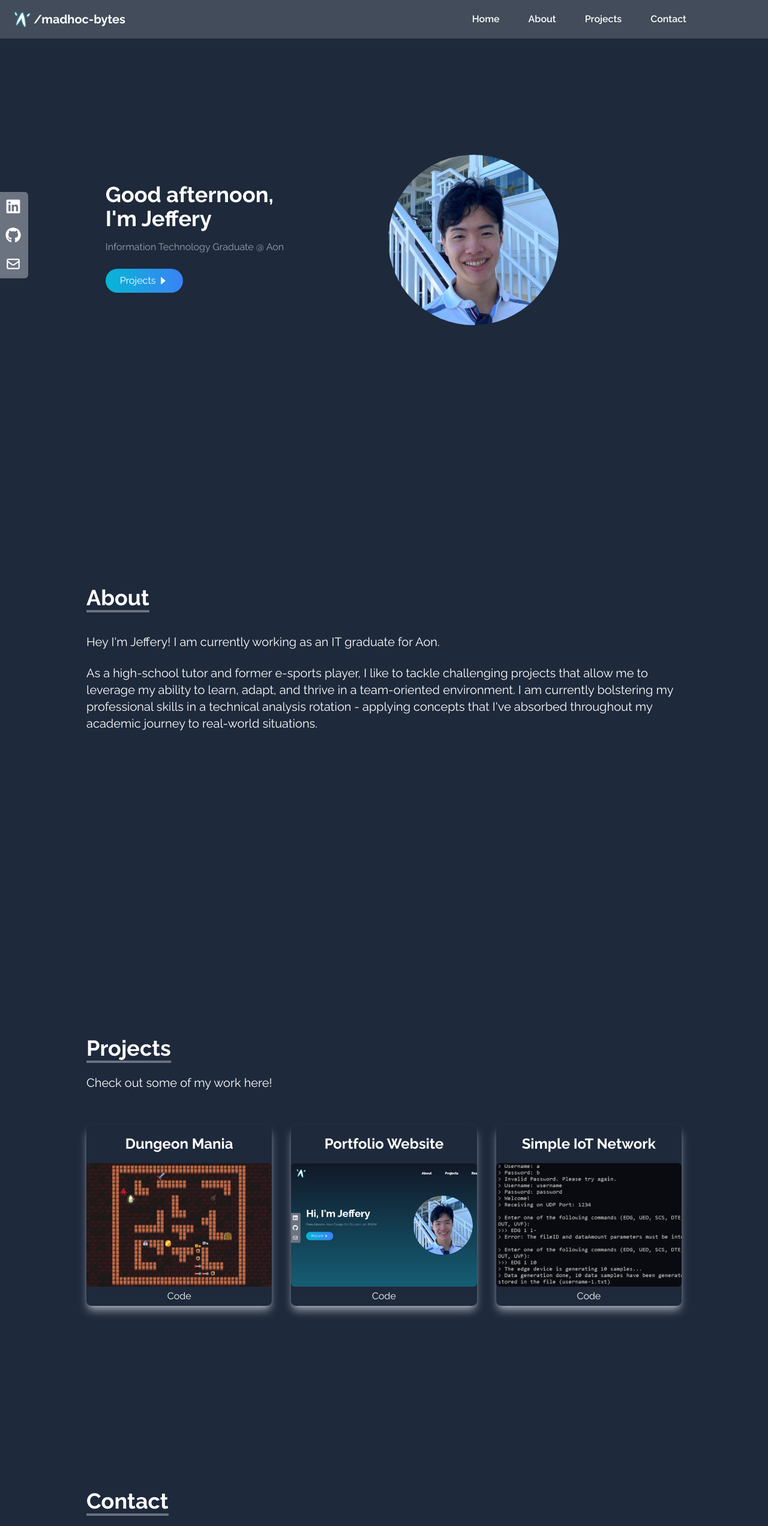
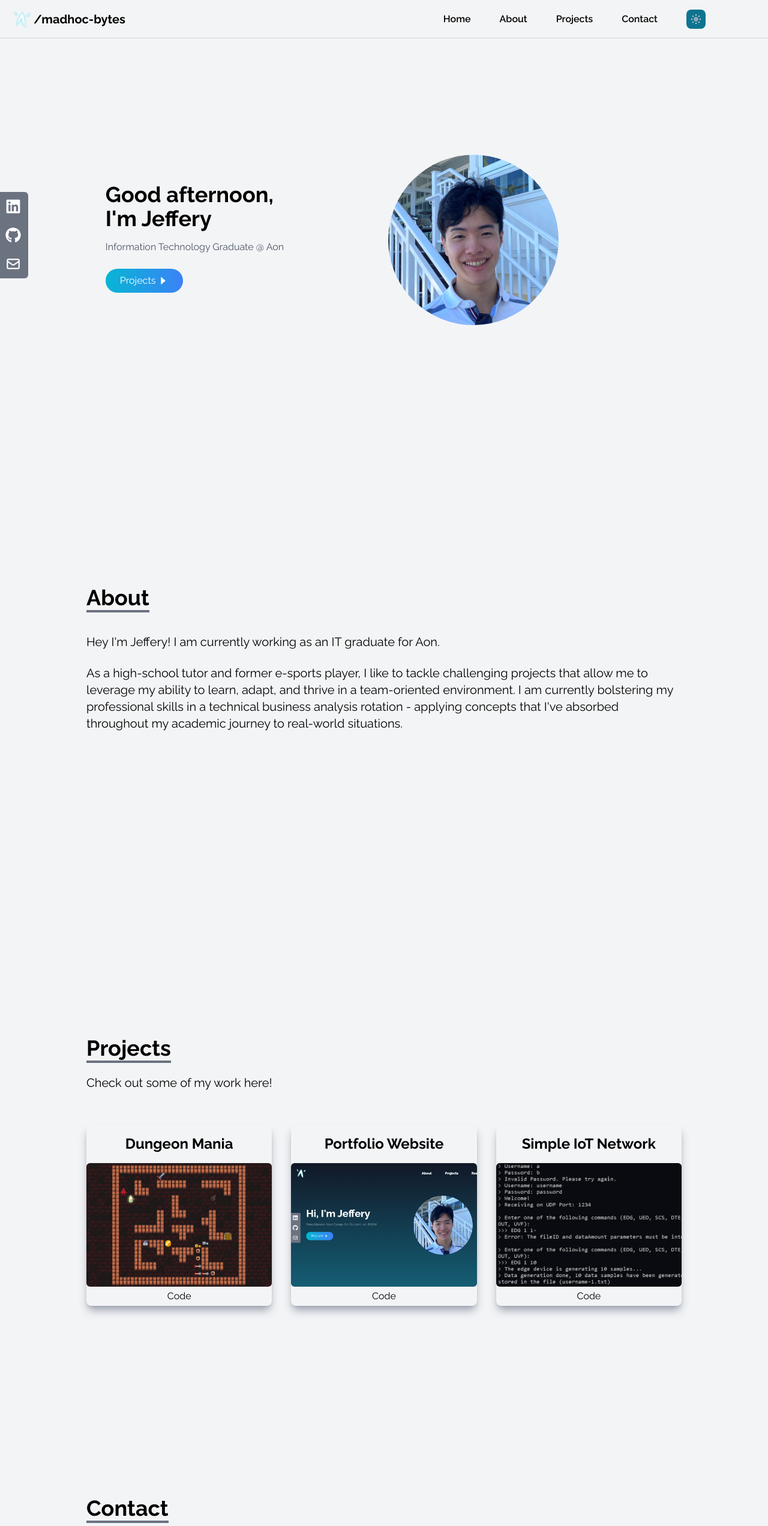
Before and after one commit to madh0c/madh0c.github.io, a React (Vite) app: page / in a window 1280 px wide. Shown: the top 2544 px of the page at 60% size. Built offline with nearby package versions, Linux system fonts and the light colour scheme; a web font is replaced by a local one.

Commit message:
dark mode toggle
added button in navbar to toggle theme

```diff
--- a/index.html
+++ b/index.html
@@ -1,13 +1,23 @@
 <!DOCTYPE html>
 <html lang="en">
+
 <head>
   <meta charset="UTF-8" />
   <link rel="icon" type="image/svg+xml" href="https://avatars.githubusercontent.com/u/121601681?v=4" />
   <meta name="viewport" content="width=device-width, initial-scale=1.0" />
   <title>Jeffery's Portfolio</title>
+  <script>
+    if (localStorage.theme === 'dark' || (!('theme' in localStorage) && window.matchMedia('(prefers-color-scheme: dark)').matches)) {
+      document.documentElement.classList.add('dark')
+    } else {
+      document.documentElement.classList.remove('dark')
+    }
+  </script>
 </head>
+
 <body>
   <div id="root"></div>
   <script type="module" src="/src/main.jsx"></script>
 </body>
+
 </html>
--- a/src/App.jsx
+++ b/src/App.jsx
@@ -7,7 +7,7 @@ import Contact from "./components/Contact";
 
 function App() {
   return (
-    <div className="bg-slate-800">
+    <div className="bg-gray-100 dark:bg-slate-900 dark:text-white">
       <NavBar />
       <Home />
       <About />
--- a/src/components/About.jsx
+++ b/src/components/About.jsx
@@ -2,8 +2,7 @@ import React from 'react'
 
 const About = () => {
   return (
-    <div name='about' className='w-full
-    h-screen text-white'>
+    <div name='about' className='w-full h-screen'>
       <div className='max-w-screen-lg p-4 pt-44 mx-auto flex flex-col justify-center w-full'>
         <div>
           <p className='text-4xl font-bold inline border-b-4 border-gray-500'>About</p>
@@ -16,7 +15,7 @@ const About = () => {
         <br />
 
         <p className='text-xl'>
-          As a high-school tutor and former e-sports player, I like to tackle challenging projects that allow me to leverage my ability to learn, adapt, and thrive in a team-oriented environment. I am currently bolstering my professional skills in a technical analysis rotation - applying concepts that I've absorbed throughout my academic journey to real-world situations.
+          As a high-school tutor and former e-sports player, I like to tackle challenging projects that allow me to leverage my ability to learn, adapt, and thrive in a team-oriented environment. I am currently bolstering my professional skills in a technical business analysis rotation - applying concepts that I've absorbed throughout my academic journey to real-world situations.
         </p>
       </div>
 
--- a/src/components/Contact.jsx
+++ b/src/components/Contact.jsx
@@ -3,14 +3,14 @@ import { FaRegSmileBeam } from 'react-icons/fa'
 
 const Contact = () => {
   return (
-    <div name='contact' className='w-full h-screen p-4 text-white'>
+    <div name='contact' className='w-full h-screen p-4 '>
       <div className='flex flex-col p-4 justify-center max-w-screen-lg mx-auto h-full'>
         <div className='pb-8'>
           <p className='text-4xl font-bold inline border-b-4 border-gray-500'>Contact</p>
 
 
-          <p className='py-6 flex'>
-            Get in touch. Simply fill out this form!
+          <p className='pt-6 flex'>
+            Get in touch - simply fill out this form!
             <FaRegSmileBeam className='ml-1' size={18}/>
           </p>
 
@@ -19,11 +19,11 @@ const Contact = () => {
 
         <div className='flex justify-center items-center'>
           <form action="https://getform.io/f/0cd18b63-ece4-4632-9c30-9fbb4eaa9f9d" method='POST' className='flex flex-col w-full md:w-1/2'>
-            <input type="text" name='name' placeholder='Enter your name' className='p-2 bg-transparent border-2 rounded-md text-white focus:outline-none' />
-            <input type="text" name='email' placeholder='Enter your email' className='p-2 my-4 bg-transparent border-2 rounded-md text-white focus:outline-none' />
-            <textarea name="message" rows="10" className='p-2 bg-transparent border-2 rounded-md text-white focus:outline-none' placeholder='Enter your message'></textarea>
+            <input type="text" name='name' placeholder='Enter your name' className='p-2 bg-transparent border-2 rounded-md' />
+            <input type="text" name='email' placeholder='Enter your email' className='p-2 my-4 bg-transparent border-2 rounded-md ' />
+            <textarea name="message" rows="10" className='p-2 bg-transparent border-2 rounded-md ' placeholder='Enter your message'></textarea>
 
-            <button className='text-white bg-gradient-to-b from-cyan-500 to-blue-500 px-6 py-3 my-8 mx-auto flex items-center rounded-md hover:scale-110 duration-200'>
+            <button className=' bg-gradient-to-b from-cyan-500 to-blue-500 text-white px-6 py-3 my-8 mx-auto flex items-center rounded-md hover:scale-110 duration-200'>
               Submit
             </button>
           </form>
--- a/src/components/Home.jsx
+++ b/src/components/Home.jsx
@@ -23,13 +23,13 @@ const Home = () => {
     <div name='home' className='h-screen w-full '>
         <div className='max-w-screen-lg px-4 py-28 mx-auto flex flex-col items-center justify-center h-full md:flex-row'>
           <div className='flex flex-col justify-center h-full'>
-            <h2 className='text-3xl sm:text-4xl font-bold text-white'>
+            <h2 className='text-3xl sm:text-4xl font-bold'>
               <blockquote>
               {getGreeting()},
               </blockquote>
               I'm Jeffery
             </h2>
-            <p className='text-gray-400 py-4 max-w-md'>
+            <p className='text-gray-600 dark:text-gray-400 py-4 max-w-md'>
               Information Technology Graduate @ Aon
             </p>
             <div>
--- a/src/components/NavBar.jsx
+++ b/src/components/NavBar.jsx
@@ -1,7 +1,7 @@
 import React, { useState } from 'react'
 import logo from '../assets/logo.png'
-import {FaBars, FaTimes} from 'react-icons/fa'
-import {Link} from 'react-scroll'
+import { FaBars, FaTimes } from 'react-icons/fa'
+import { Link } from 'react-scroll'
 
 const NavBar = () => {
 
@@ -26,36 +26,53 @@ const NavBar = () => {
     }
   ];
 
+  function toggleTheme() {
+    document.documentElement.classList.toggle('dark')
+  }
+
   return (
-    <div className='flex justify-between items-center w-full h-16 px-4 z-10 text-white fixed bg-gray-600 bg-opacity-80 border-b border-gray-600 '>
+    <div className='flex justify-center items-center w-full h-16 px-4 z-10 fixed bg-gray-100 dark:bg-slate-900 bg-opacity-80 border-b border-gray-300 dark:border-gray-700'>
       <a href={'/'}>
-        <img src={logo} alt='home button pic' className='object-scale-down h-10 cursor-pointer  hover:saturate-200'/>
+        <img src={logo} alt='home button pic' className='object-scale-down h-10 cursor-pointer  hover:saturate-200' />
       </a>
 
       <h1 className='flex-1 text-xl font-bold'>
         /madhoc-bytes
       </h1>
 
-      <ul className='hidden md:flex pr-24 capitalize'>
-        {links.map(({id, link}) => (
-            <li key={id} className='px-6 cursor-pointer text-base font-semibold hover:scale-110 hover:text-cyan-300 duration-150'>
-              <Link to={link} smooth duration={500}>{link}</Link>
-            </li>
+      <nav className='hidden md:flex pr-16 capitalize items-center'>
+        {links.map(({ id, link }) => (
+          <div key={id} className='px-6 cursor-pointer text-base font-semibold hover:scale-110 hover:text-cyan-300 duration-150'>
+            <Link to={link} smooth duration={500}>{link}</Link>
+          </div>
         ))}
-      </ul>
+
+        <button onClick={toggleTheme} className="flex justify-center items-center dark:bg-purple-600 dark:hover:bg-purple-700 bg-cyan-700 hover:bg-cyan-800 transition-color duration-200 ease-in-out mx-6 px-2 py-2 rounded-lg font-semibold">
+          <svg class="dark:hidden" width="16" height="16" xmlns="http://www.w3.org/2000/svg">
+            <path class="fill-slate-300" d="M7 0h2v2H7zM12.88 1.637l1.414 1.415-1.415 1.413-1.413-1.414zM14 7h2v2h-2zM12.95 14.433l-1.414-1.413 1.413-1.415 1.415 1.414zM7 14h2v2H7zM2.98 14.364l-1.413-1.415 1.414-1.414 1.414 1.415zM0 7h2v2H0zM3.05 1.706 4.463 3.12 3.05 4.535 1.636 3.12z" />
+            <path class="fill-slate-400" d="M8 4C5.8 4 4 5.8 4 8s1.8 4 4 4 4-1.8 4-4-1.8-4-4-4Z" />
+          </svg>
+          <svg class="hidden dark:block" width="16" height="16" xmlns="http://www.w3.org/2000/svg">
+            <path class="fill-slate-400" d="M6.2 1C3.2 1.8 1 4.6 1 7.9 1 11.8 4.2 15 8.1 15c3.3 0 6-2.2 6.9-5.2C9.7 11.2 4.8 6.3 6.2 1Z" />
+            <path class="fill-slate-500" d="M12.5 5a.625.625 0 0 1-.625-.625 1.252 1.252 0 0 0-1.25-1.25.625.625 0 1 1 0-1.25 1.252 1.252 0 0 0 1.25-1.25.625.625 0 1 1 1.25 0c.001.69.56 1.249 1.25 1.25a.625.625 0 1 1 0 1.25c-.69.001-1.249.56-1.25 1.25A.625.625 0 0 1 12.5 5Z" />
+          </svg>
+          <span class="sr-only">Switch to light / dark version</span>
+        </button>
+
+      </nav>
 
       {/* mobile view */}
       <div className='flex md:hidden cursor-pointer z-10 text-gray-500' onClick={() => setNav(!nav)}>
-        {nav ? <FaTimes size={30} /> : <FaBars size={30} /> }
+        {nav ? <FaTimes size={30} /> : <FaBars size={30} />}
       </div>
 
       {nav && (
         <ul className='flex flex-col justify-center items-center absolute top-0 left-0 w-full h-screen bg-gradient-to-b from-gray-900 to-cyan-800'>
-        {links.map(({id, link}) => (
+          {links.map(({ id, link }) => (
             <li key={id} className='px-4 cursor-pointer py-10 font-medium text-xl'>
               <Link onClick={() => setNav(!nav)} to={link} smooth duration={500}>{link}</Link>
             </li>
-        ))}
+          ))}
         </ul>
       )}
 
--- a/src/components/Projects.jsx
+++ b/src/components/Projects.jsx
@@ -27,7 +27,7 @@ const Projects = () => {
   ]
 
   return (
-    <div name='projects' className='w-full text-white md:h-screen'>
+    <div name='projects' className='w-full md:h-screen'>
       <div className='max-w-screen-lg p-4 pb-28 mx-auto flex flex-col justify-center w-full h-full'>
         <div className='pb-8'>
           <p className='text-4xl font-bold inline border-b-4 border-gray-500'>Projects</p>
--- a/tailwind.config.cjs
+++ b/tailwind.config.cjs
@@ -1,5 +1,7 @@
 /** @type {import('tailwindcss').Config} */
 module.exports = {
+  darkMode: "class",
+  safelist: ["dark"],
   content: [
     "./index.html",
     "./src/**/*.{js,ts,jsx,tsx}",
@@ -7,7 +9,13 @@ module.exports = {
   theme: {
     extend: {
       colors: {
-        transparent: "transparent"
+        transparent: "transparent",
+        primary: {
+          dark: "#2E4374",
+          DEFAULT: "#4B527E",
+          light: "#7C81AD"
+        },
+        secondaryLight: "#E5C3A6"
       }
     },
     fontFamily: {
```
Lines whose indentation alone changed are shown as unchanged.
